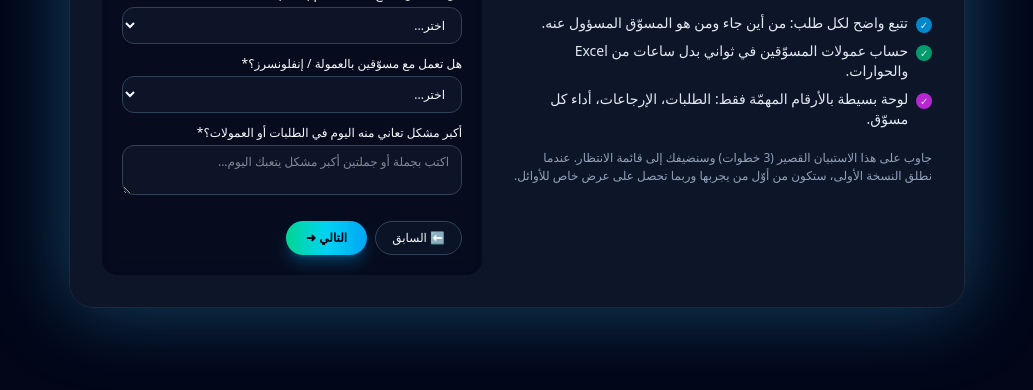
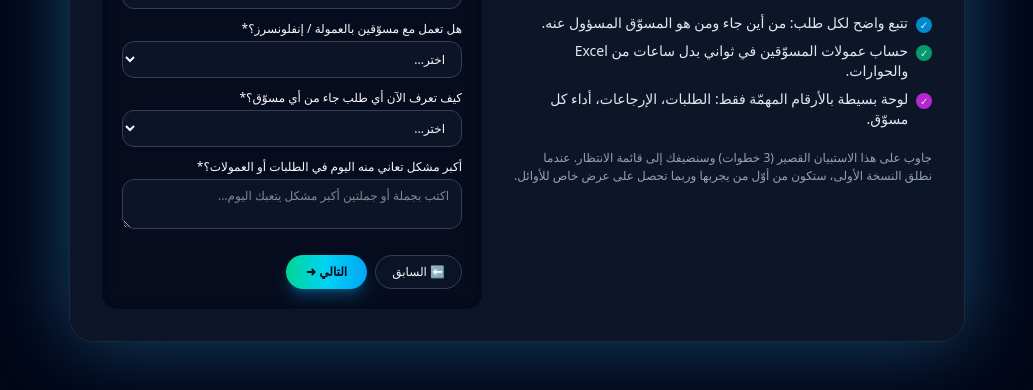
Before and after one commit to maamirmohammediyad/ecom-waitlist, a website: page public/index.html in a window 1280 px wide. Both pictures are taken after a click on the button "التالي ➜". Shown: the part 410-800 px from the top of the page, without its empty margins (123-1156 px from the left). Drawn offline with nearby package versions, Linux system fonts and the light colour scheme.

Commit message:
Add How Track Affiliate Orders field to form

```diff
--- a/public/index.html
+++ b/public/index.html
@@ -228,7 +228,29 @@
                   <option value="أفكر في ذلك">أفكر في ذلك</option>
                 </select>
               </div>
-
+    <div class="mb-3">
+  <label class="mb-1 block text-xs font-medium">
+    كيف تعرف الآن أي طلب جاء من أي مسوّق؟*
+  </label>
+  <select
+    name="how_track_affiliate_orders"
+    required
+    class="w-full rounded-xl border border-slate-700 bg-slate-900/80 px-3 py-2 text-xs outline-none focus:border-sky-500 focus:ring-1 focus:ring-sky-500">
+    <option value="">اختر...</option>
+    <option value="لا يوجد نظام واضح (نعتمد على الكلام فقط)">
+      لا يوجد نظام واضح (نعتمد على الكلام فقط)
+    </option>
+    <option value="نكتب يدويًا في ملف أو دفتر">
+      نكتب يدويًا في ملف أو دفتر
+    </option>
+    <option value="لكل مسوّق كود أو رابط خاص">
+      لكل مسوّق كود أو رابط خاص
+    </option>
+    <option value="طريقة أخرى">
+      طريقة أخرى
+    </option>
+ </select>
+</div>
               <div>
                 <label class="mb-1 block text-xs font-medium"
                   >أكبر مشكل تعاني منه اليوم في الطلبات أو العمولات؟*</label
```
